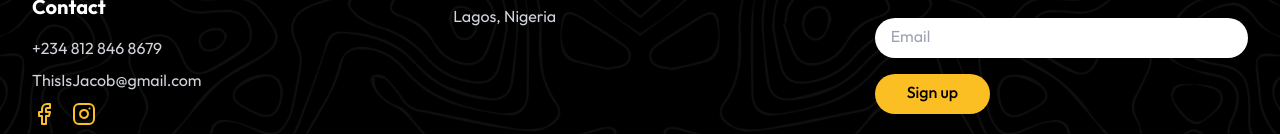
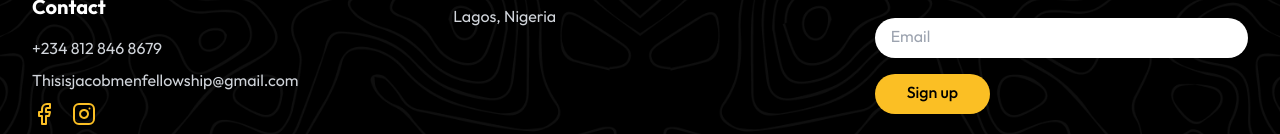
Before and after one commit to hunchoweb/thisisjacob, a Next.js app: page / in a window 1280 px wide. Shown: the part 6774-6908 px from the top of the page. Built offline with nearby package versions, Linux system fonts and the light colour scheme; no server answers.

Commit message:
Updated email

```diff
--- a/src/app/components/Footer.tsx
+++ b/src/app/components/Footer.tsx
@@ -33,7 +33,7 @@ export default function Footer() {
             <h3 className="text-lg sm:text-xl font-bold mb-4">Contact</h3>
             <div className="space-y-2 text-gray-300 text-sm sm:text-base">
               <p>+234 812 846 8679</p>
-              <p>ThisIsJacob@gmail.com</p>
+              <p>Thisisjacobmenfellowship@gmail.com</p>
               <div className="flex space-x-4 mt-4">
                 <Link
                   href="https://facebook.com"
```
